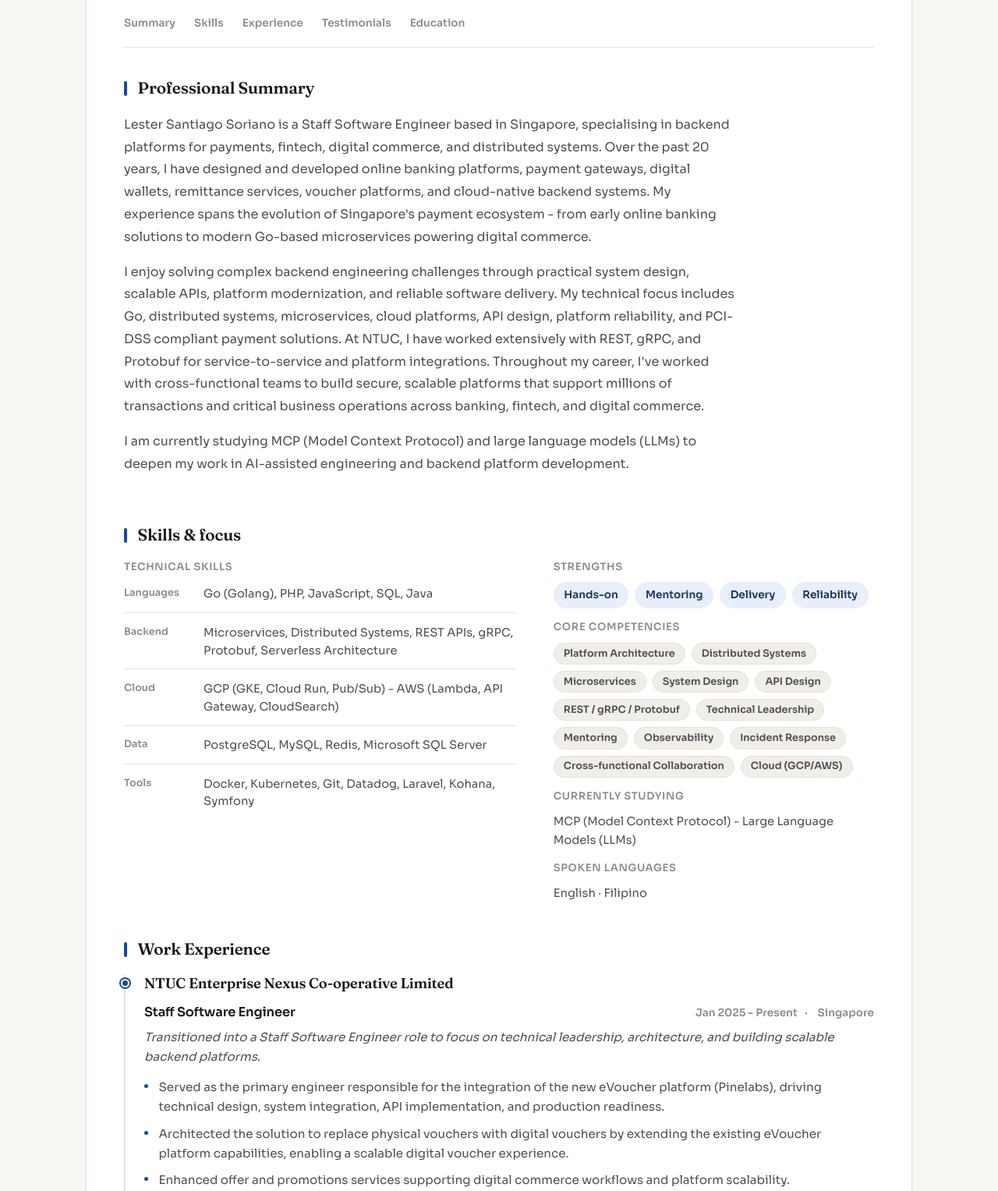
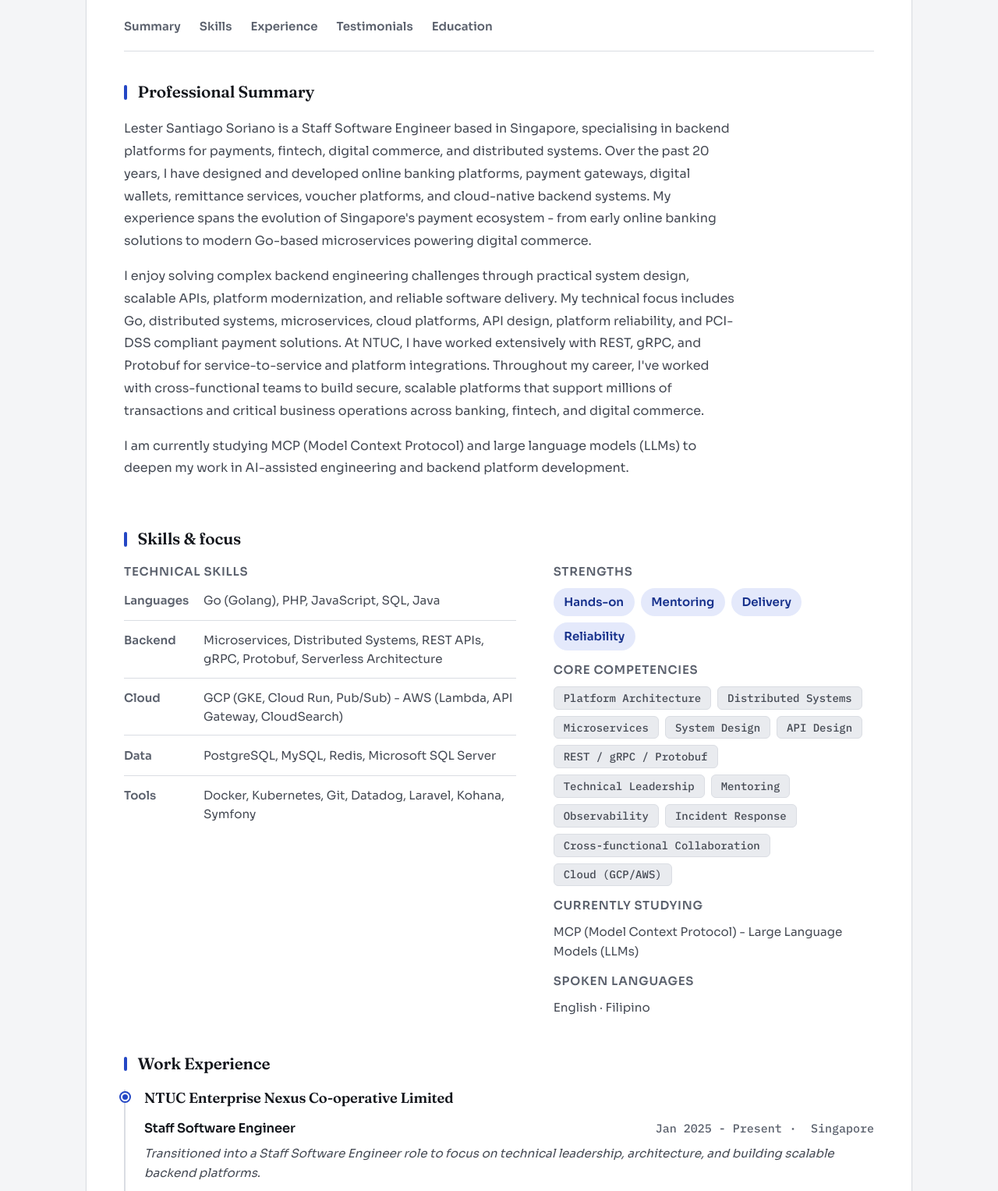
Before and after one commit to frozentech03/frozentech03.github.io, a plain HTML site: page resume.html in a window 1280 px wide. Shown: the part 267-1794 px from the top of the page at 78% size. Drawn offline with Linux system fonts and the light colour scheme.

Commit message:
Redesign visual system per Apple HIG review: fintech-grounded palette, mono signature type, accessible contrast, dark mode
- New graphite/indigo token system (light + dark via prefers-color-scheme), replacing the warm cream/serif palette that was drifting toward a generic AI-design look
- All color pairs verified >=4.5:1 contrast programmatically; fixes a real failure in the previous --ink-faint tone (was ~3.1-3.3:1 on several small-text elements)
- IBM Plex Mono applied to resume tags, job dates, testimonial dates, and phone number as a deliberate ledger/engineering motif tied to the payments background
- Consolidated ~9 inconsistent micro font-sizes into two named scale steps
- Larger nav tap targets (44px min-height on mobile), prefers-reduced-motion support added
- Tokenized on-accent color to fix a light/dark contrast bug in primary buttons before it shipped
- Fonts: added IBM Plex Mono to the Google Fonts request on all 4 pages

Co-Authored-By: Claude Sonnet 5 <noreply@anthropic.com>
Claude-Session: https://claude.ai/code/session_01LGjmCcctRMSsVN1cNvSdXx

```diff
--- a/resume.html
+++ b/resume.html
@@ -66,7 +66,7 @@
     <link rel="preconnect" href="https://fonts.googleapis.com" />
     <link rel="preconnect" href="https://fonts.gstatic.com" crossorigin />
     <link
-      href="https://fonts.googleapis.com/css2?family=Fraunces:opsz,wght@9..144,500;9..144,600&family=Sora:wght@400;500;600&display=swap"
+      href="https://fonts.googleapis.com/css2?family=Fraunces:opsz,wght@9..144,500;9..144,600&family=Sora:wght@400;500;600&family=IBM+Plex+Mono:wght@400;500&display=swap"
       rel="stylesheet"
     />
     <link rel="stylesheet" href="styles.css" />
--- a/styles.css
+++ b/styles.css
@@ -1,28 +1,50 @@
 /* ==========================================================================
-   Frozentech03 / Lester Santiago Soriano — design system
-   Minimal, corporate, light theme.
+   Lester Santiago Soriano — design system
+   Grounded in Apple's Human Interface Guidelines: semantic color tokens with
+   verified light/dark contrast, a real type scale, and a signature monospace
+   treatment for technical data (dates, tech tags, phone) — a payments/backend
+   engineer's ledger, not a generic portfolio template.
    ========================================================================== */
 
 :root {
-  --bg: #f7f6f2;
+  /* Surfaces — cool graphite-gray, not warm cream */
+  --bg: #f4f5f7;
   --surface: #ffffff;
-  --surface-alt: #f0eee7;
-  --ink: #15181d;
-  --ink-soft: #4b4f56;
-  --ink-faint: #8a8d93;
-  --border: #e4e1d8;
-  --border-strong: #d6d2c6;
+  --surface-alt: #e9ebef;
+  --header-bg: color-mix(in srgb, var(--surface) 88%, transparent);
 
-  --accent: #1b4b8f;
-  --accent-dark: #123564;
-  --accent-soft: #e8eefa;
+  /* Content */
+  --ink: #12151b;
+  --ink-soft: #454a54;
+  --ink-faint: #5b616d;
+
+  /* Structure */
+  --border: #dadde3;
+  --border-strong: #c3c7d0;
+
+  /* Accent — one color, one meaning: links, focus, primary actions */
+  --accent: #2447c4;
+  --accent-dark: #17318c;
+  --accent-soft: #e4e9fb;
+  --on-accent: #ffffff;
+
+  /* Semantic (separate from accent) */
+  --success: #1e7a46;
+  --danger: #b3261e;
 
   --serif: "Fraunces", Georgia, "Times New Roman", serif;
   --sans: "Sora", -apple-system, BlinkMacSystemFont, "Segoe UI", Roboto, Helvetica, Arial, sans-serif;
+  --mono: "IBM Plex Mono", ui-monospace, "SF Mono", Menlo, Consolas, monospace;
+
+  /* Type scale — two small tiers instead of nine ad hoc sizes, both clear
+     Apple's stated minimums (10pt desktop / 11pt mobile, ~13.3px/14.7px) */
+  --text-meta: 0.9375rem;   /* 15px — labels, dates, chips, footer, nav */
+  --text-small: 0.95rem;    /* 15.2px — secondary body copy */
 
   --radius-sm: 8px;
   --radius: 12px;
   --radius-lg: 20px;
+  --radius-chip: 6px;
 
   --shadow-sm: 0 1px 2px rgba(21, 24, 29, 0.06), 0 1px 1px rgba(21, 24, 29, 0.04);
   --shadow-md: 0 12px 28px -8px rgba(21, 24, 29, 0.16);
@@ -31,6 +53,32 @@
   --content: 66ch;
 
   --header-h: 4.25rem;
+}
+
+@media (prefers-color-scheme: dark) {
+  :root {
+    --bg: #14171e;
+    --surface: #1b1f27;
+    --surface-alt: #232833;
+
+    --ink: #eceef2;
+    --ink-soft: #b9bec9;
+    --ink-faint: #8992a3;
+
+    --border: #2b3039;
+    --border-strong: #3a4049;
+
+    --accent: #8fa0ff;
+    --accent-dark: #b7c2ff;
+    --accent-soft: #232c4d;
+    --on-accent: #14171e;
+
+    --success: #5fdb9e;
+    --danger: #ff8a80;
+
+    --shadow-sm: 0 1px 2px rgba(0, 0, 0, 0.5), 0 1px 1px rgba(0, 0, 0, 0.4);
+    --shadow-md: 0 12px 28px -8px rgba(0, 0, 0, 0.6);
+  }
 }
 
 /* ---------- Reset ---------- */
@@ -62,7 +110,7 @@ img {
 
 a {
   color: var(--accent);
-  text-decoration-color: rgba(27, 75, 143, 0.35);
+  text-decoration-color: color-mix(in srgb, var(--accent) 35%, transparent);
   text-underline-offset: 3px;
 }
 
@@ -80,6 +128,7 @@ h4 {
   margin: 0 0 0.6em;
   font-weight: 600;
   letter-spacing: -0.01em;
+  text-wrap: balance;
 }
 
 p {
@@ -101,13 +150,28 @@ button {
   border-radius: 4px;
 }
 
+@media (prefers-reduced-motion: reduce) {
+  html {
+    scroll-behavior: auto;
+  }
+
+  *,
+  *::before,
+  *::after {
+    animation-duration: 0.01ms !important;
+    animation-iteration-count: 1 !important;
+    transition-duration: 0.01ms !important;
+    scroll-behavior: auto !important;
+  }
+}
+
 /* ---------- Skip link ---------- */
 .skip-link {
   position: absolute;
   left: -999px;
   top: 0;
   background: var(--accent);
-  color: #fff;
+  color: var(--on-accent);
   padding: 0.75rem 1.25rem;
   border-radius: 0 0 8px 0;
   z-index: 200;
@@ -129,7 +193,7 @@ button {
   gap: 1.5rem;
   height: var(--header-h);
   padding-inline: clamp(1.25rem, 4vw, 2.5rem);
-  background: rgba(247, 246, 242, 0.86);
+  background: var(--header-bg);
   backdrop-filter: blur(10px);
   -webkit-backdrop-filter: blur(10px);
   border-bottom: 1px solid var(--border);
@@ -138,15 +202,18 @@ button {
 .nav {
   display: flex;
   gap: clamp(1rem, 2.5vw, 2rem);
-  font-size: 0.92rem;
+  font-size: var(--text-meta);
   font-weight: 500;
 }
 
 .nav a {
+  display: inline-flex;
+  align-items: center;
   color: var(--ink-soft);
   text-decoration: none;
-  padding: 0.4rem 0.1rem;
+  padding: 0.75rem 0.15rem;
   position: relative;
+  min-height: 44px;
 }
 
 .nav a:hover {
@@ -162,7 +229,7 @@ button {
   position: absolute;
   left: 0;
   right: 0;
-  bottom: -2px;
+  bottom: 0.65rem;
   height: 2px;
   background: var(--accent);
   border-radius: 2px;
@@ -189,12 +256,12 @@ button {
 
 .btn-primary {
   background: var(--accent);
-  color: #fff;
+  color: var(--on-accent);
 }
 
 .btn-primary:hover {
   background: var(--accent-dark);
-  color: #fff;
+  color: var(--on-accent);
 }
 
 .btn-ghost {
@@ -217,7 +284,7 @@ button {
   border: 1px solid var(--border-strong);
   color: var(--ink);
   font-weight: 600;
-  font-size: 0.9rem;
+  font-size: var(--text-meta);
   text-decoration: none;
   white-space: nowrap;
 }
@@ -251,7 +318,7 @@ button {
   background: var(--accent-soft);
   color: var(--accent-dark);
   border-radius: 999px;
-  font-size: 0.82rem;
+  font-size: var(--text-meta);
   font-weight: 600;
   letter-spacing: 0.03em;
   text-transform: uppercase;
@@ -374,7 +441,7 @@ button {
   margin-top: 2.25rem;
 }
 
-/* ---------- Lightbox ---------- */
+/* ---------- Lightbox (deliberately theme-invariant: always a dark stage) ---------- */
 .lightbox {
   position: fixed;
   inset: 0;
@@ -450,7 +517,7 @@ body.lightbox-open {
 }
 
 .contact-links .label {
-  font-size: 0.78rem;
+  font-size: var(--text-meta);
   font-weight: 600;
   text-transform: uppercase;
   letter-spacing: 0.05em;
@@ -466,6 +533,11 @@ body.lightbox-open {
 
 .contact-links a:hover {
   color: var(--accent);
+}
+
+.contact-links a[href^="tel:"] {
+  font-family: var(--mono);
+  letter-spacing: 0.01em;
 }
 
 .contact-links span:not(.label) {
@@ -491,7 +563,7 @@ body.lightbox-open {
 
 .form-field label {
   display: block;
-  font-size: 0.78rem;
+  font-size: var(--text-meta);
   font-weight: 600;
   text-transform: uppercase;
   letter-spacing: 0.05em;
@@ -508,7 +580,7 @@ body.lightbox-open {
   background: var(--surface);
   color: var(--ink);
   font: inherit;
-  font-size: 0.95rem;
+  font-size: 1rem; /* 16px avoids iOS Safari auto-zoom on focus */
 }
 
 .form-field input:focus,
@@ -524,16 +596,16 @@ body.lightbox-open {
 
 .form-status {
   margin: 0.9rem 0 0;
-  font-size: 0.9rem;
+  font-size: var(--text-meta);
   min-height: 1.2em;
 }
 
 .form-status.is-success {
-  color: #1a7f4b;
+  color: var(--success);
 }
 
 .form-status.is-error {
-  color: #b3261e;
+  color: var(--danger);
 }
 
 /* ---------- Resume ---------- */
@@ -565,7 +637,7 @@ body.lightbox-open {
   color: var(--accent-dark);
   font-weight: 600;
   text-transform: uppercase;
-  font-size: 0.82rem;
+  font-size: var(--text-meta);
   letter-spacing: 0.05em;
   margin: 0;
 }
@@ -580,10 +652,10 @@ body.lightbox-open {
   overflow-x: auto;
   padding: 0.85rem 0;
   margin-bottom: 2rem;
-  background: rgba(255, 255, 255, 0.92);
+  background: color-mix(in srgb, var(--surface) 92%, transparent);
   backdrop-filter: blur(6px);
   border-bottom: 1px solid var(--border);
-  font-size: 0.85rem;
+  font-size: var(--text-meta);
   font-weight: 600;
 }
 
@@ -642,7 +714,7 @@ body.lightbox-open {
 
 .skills-board h3 {
   font-family: var(--sans);
-  font-size: 0.82rem;
+  font-size: var(--text-meta);
   font-weight: 700;
   text-transform: uppercase;
   letter-spacing: 0.05em;
@@ -668,7 +740,7 @@ body.lightbox-open {
 }
 
 .tech-skills dt {
-  font-size: 0.8rem;
+  font-size: var(--text-meta);
   font-weight: 600;
   color: var(--ink-faint);
 }
@@ -676,7 +748,7 @@ body.lightbox-open {
 .tech-skills dd {
   margin: 0;
   color: var(--ink-soft);
-  font-size: 0.92rem;
+  font-size: var(--text-small);
   line-height: 1.55;
 }
 
@@ -692,17 +764,19 @@ body.lightbox-open {
   color: var(--accent-dark);
   border-radius: 999px;
   padding: 0.35rem 0.85rem;
-  font-size: 0.85rem;
+  font-size: var(--text-meta);
   font-weight: 600;
 }
 
 .skills-board > div > p {
   color: var(--ink-soft);
-  font-size: 0.92rem;
+  font-size: var(--text-small);
   margin: 0;
 }
 
-/* Tag pills (core competencies / tech-line) */
+/* Tag pills (core competencies / tech-line) — rendered as code tokens:
+   monospace + a tighter chip radius, distinct from the soft trait pills
+   above. Structure signals meaning: this is technical data. */
 .tag-row {
   display: flex;
   flex-wrap: wrap;
@@ -715,10 +789,11 @@ body.lightbox-open {
   background: var(--surface-alt);
   border: 1px solid var(--border);
   color: var(--ink-soft);
-  border-radius: 999px;
+  border-radius: var(--radius-chip);
   padding: 0.3rem 0.75rem;
-  font-size: 0.8rem;
-  font-weight: 600;
+  font-family: var(--mono);
+  font-size: 0.875rem;
+  font-weight: 500;
   line-height: 1.3;
 }
 
@@ -790,8 +865,10 @@ body.lightbox-open {
   flex-wrap: wrap;
   gap: 0 0.6rem;
   color: var(--ink-faint);
-  font-size: 0.85rem;
-  font-weight: 600;
+  font-family: var(--mono);
+  font-size: var(--text-meta);
+  font-weight: 500;
+  font-variant-numeric: tabular-nums;
   white-space: nowrap;
 }
 
@@ -807,7 +884,7 @@ body.lightbox-open {
 
 .job-blurb {
   color: var(--ink-soft);
-  font-size: 0.95rem;
+  font-size: var(--text-small);
   font-style: italic;
   margin-bottom: 0.85rem;
 }
@@ -824,7 +901,7 @@ body.lightbox-open {
   position: relative;
   padding-left: 1.15rem;
   color: var(--ink-soft);
-  font-size: 0.95rem;
+  font-size: var(--text-small);
   line-height: 1.65;
 }
 
@@ -868,7 +945,7 @@ body.lightbox-open {
 
 .job-top .company {
   font-family: var(--sans);
-  font-size: 0.9rem;
+  font-size: var(--text-meta);
   color: var(--ink-soft);
   margin: 0;
 }
@@ -913,19 +990,20 @@ body.lightbox-open {
 }
 
 .testimonial-title {
-  font-size: 0.82rem;
+  font-size: var(--text-meta);
   color: var(--ink-soft);
   margin: 0;
 }
 
 .testimonial-date {
-  font-size: 0.78rem;
+  font-family: var(--mono);
+  font-size: var(--text-meta);
   color: var(--ink-faint);
   margin: 0.1rem 0 0;
 }
 
 .testimonial-body {
-  font-size: 0.92rem;
+  font-size: var(--text-small);
   line-height: 1.65;
   color: var(--ink-soft);
   margin: 0;
@@ -940,7 +1018,7 @@ body.lightbox-open {
   margin: 0 auto;
   padding: 2rem clamp(1.25rem, 4vw, 2.5rem) 3rem;
   color: var(--ink-faint);
-  font-size: 0.85rem;
+  font-size: var(--text-meta);
   border-top: 1px solid var(--border);
 }
 
@@ -960,7 +1038,6 @@ body.lightbox-open {
 
   .nav {
     gap: 1rem;
-    font-size: 0.85rem;
   }
 }
 
```
Also changed, not shown: about.html (+1 -1 lines), contact.html (+1 -1 lines), index.html (+1 -1 lines).
